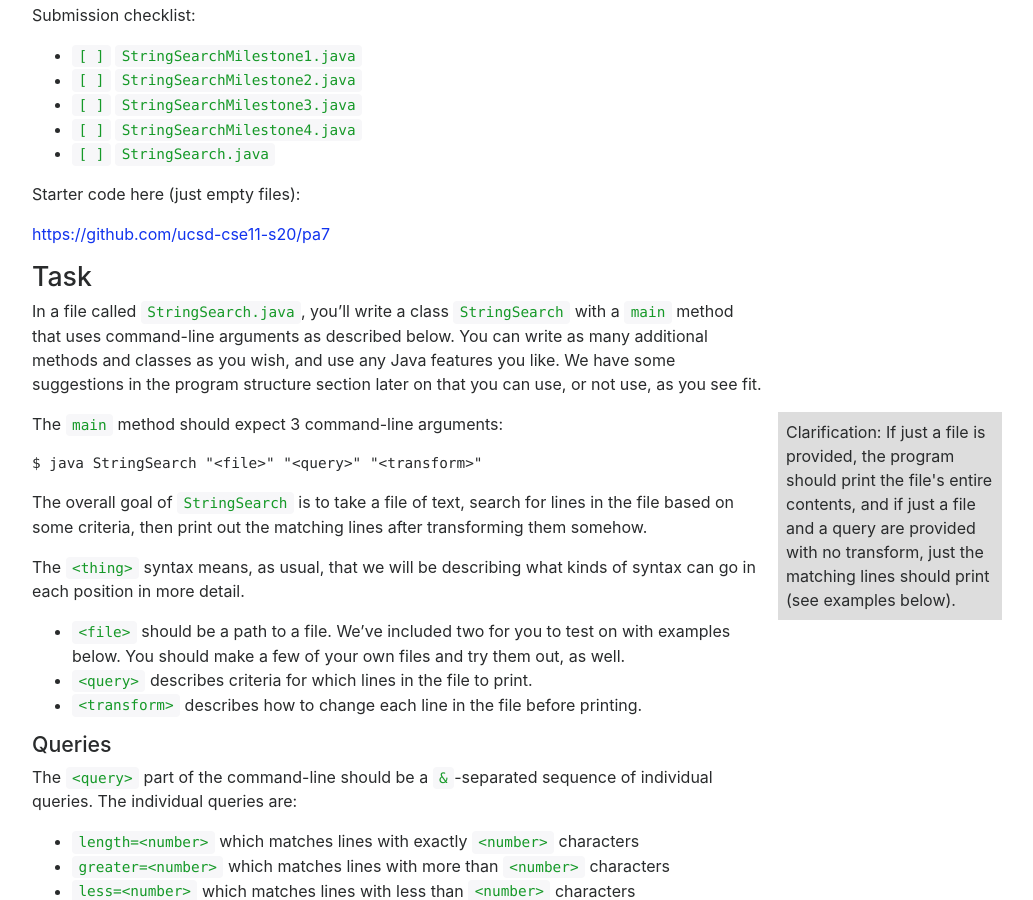
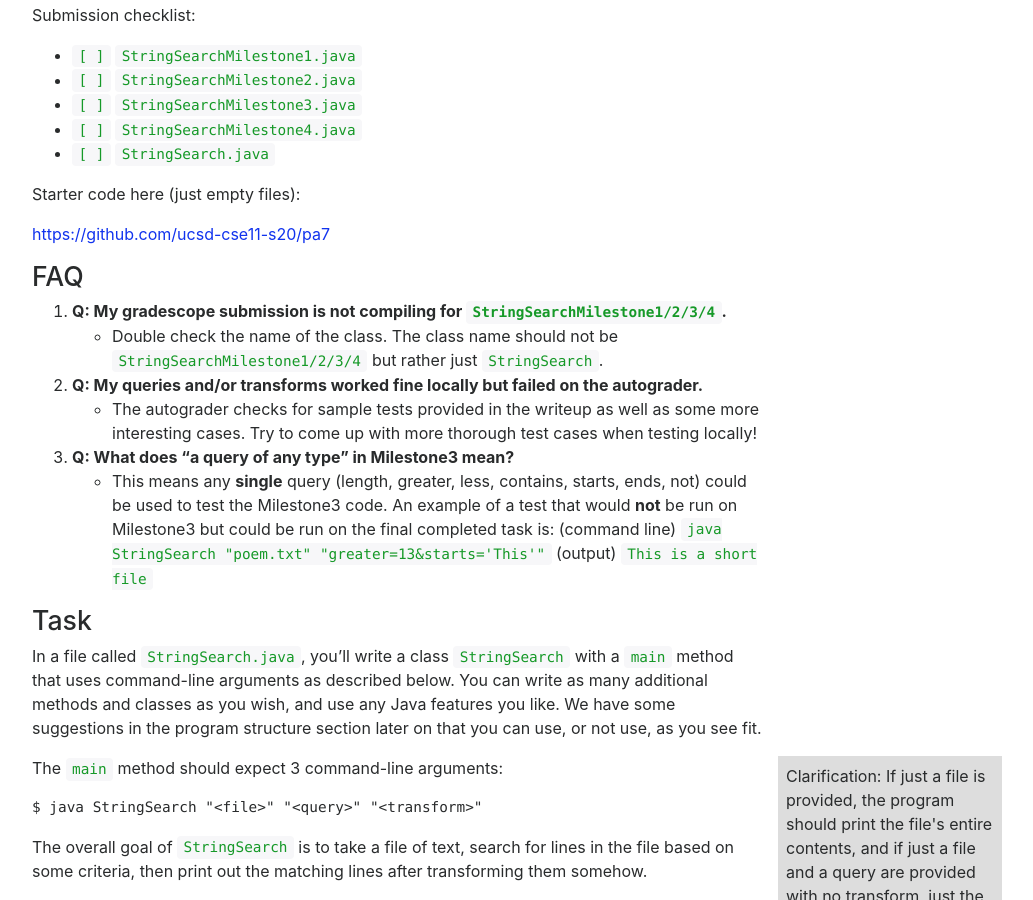
Before and after one commit to ucsd-cse11-s20/ucsd-cse11-s20.github.io, a Jekyll site: the page built from pa7/index.md, in a window 1280 px wide and 900 px high, scrolled down 693 px. Shown: the whole window, without its empty margins (243-1276 px from the left). Built offline with Jekyll 4.4.1, drawn with Linux system fonts in a browser that asks for light colours; nearby versions of some CDN libraries.

Commit message:
Update index.md

```diff
--- a/pa7/index.md
+++ b/pa7/index.md
@@ -42,6 +42,20 @@ Submission checklist:
 Starter code here (just empty files):
 
 [https://github.com/ucsd-cse11-s20/pa7](https://github.com/ucsd-cse11-s20/pa7)
+
+## FAQ
+1. **Q: My gradescope submission is not compiling for `StringSearchMilestone1/2/3/4`.**
+- Double check the name of the class. The class name should not be `StringSearchMilestone1/2/3/4` but rather just `StringSearch`.
+
+2. **Q: My queries and/or transforms worked fine locally but failed on the autograder.**
+- The autograder checks for sample tests provided in the writeup as well as some more interesting cases. Try to come up with more thorough test cases when testing locally!
+
+3. **Q: What does "a query of any type" in Milestone3 mean?**
+- This means any **single** query (length, greater, less, contains, starts, ends, not) could be used to test the Milestone3 code. An example of a test that would **not** be run on Milestone3 but could be run on the final completed task is:
+(command line) `java StringSearch "poem.txt" "greater=13&starts='This'"`
+(output) `This is a short file`
+
+
 
 ## Task
 
```
